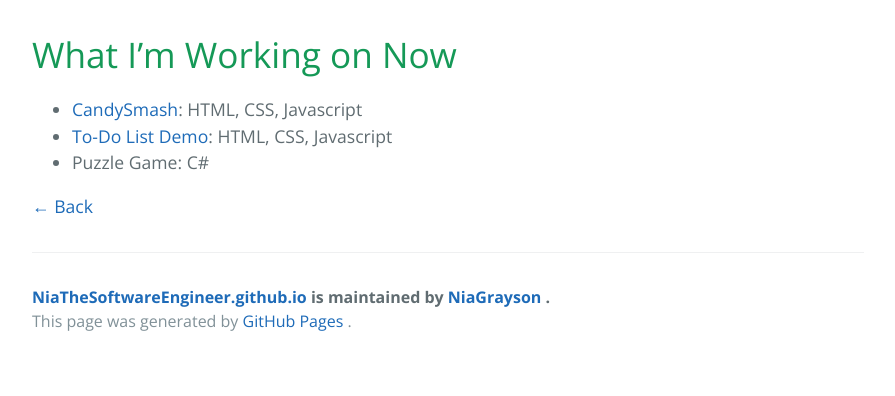
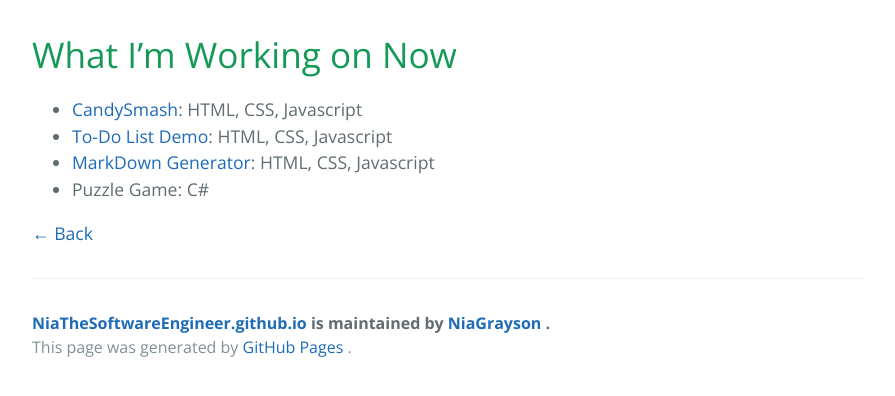
Before and after one commit to NiaGrayson/NiaTheSoftwareEngineer.github.io, a Jekyll site: the page built from Projects.md, in a window 1280 px wide, cut to the strip 359-755 px from the top of the page. Shown: the whole strip, without its empty margins (192-1087 px from the left). Built offline with Jekyll 4.4.1, drawn with Linux system fonts in a browser that asks for light colours.

Commit message:
Update project links and add MarkDown Generator
Removed extra spaces in project links and added a new project link for MarkDown Generator.

```diff
--- a/Projects.md
+++ b/Projects.md
@@ -6,8 +6,9 @@
 
 # What I'm Working on Now
 
-- <a href="./CandySmash.html"> CandySmash</a>: HTML, CSS, Javascript
-- <a href="./ToDoList.html"> To-Do List Demo</a>: HTML, CSS, Javascript
+- <a href="./CandySmash.html">CandySmash</a>: HTML, CSS, Javascript
+- <a href="./ToDoList.html">To-Do List Demo</a>: HTML, CSS, Javascript
+- <a href="./MarkDown.html">MarkDown Generator</a>: HTML, CSS, Javascript
 - Puzzle Game: C#
 
 
```
